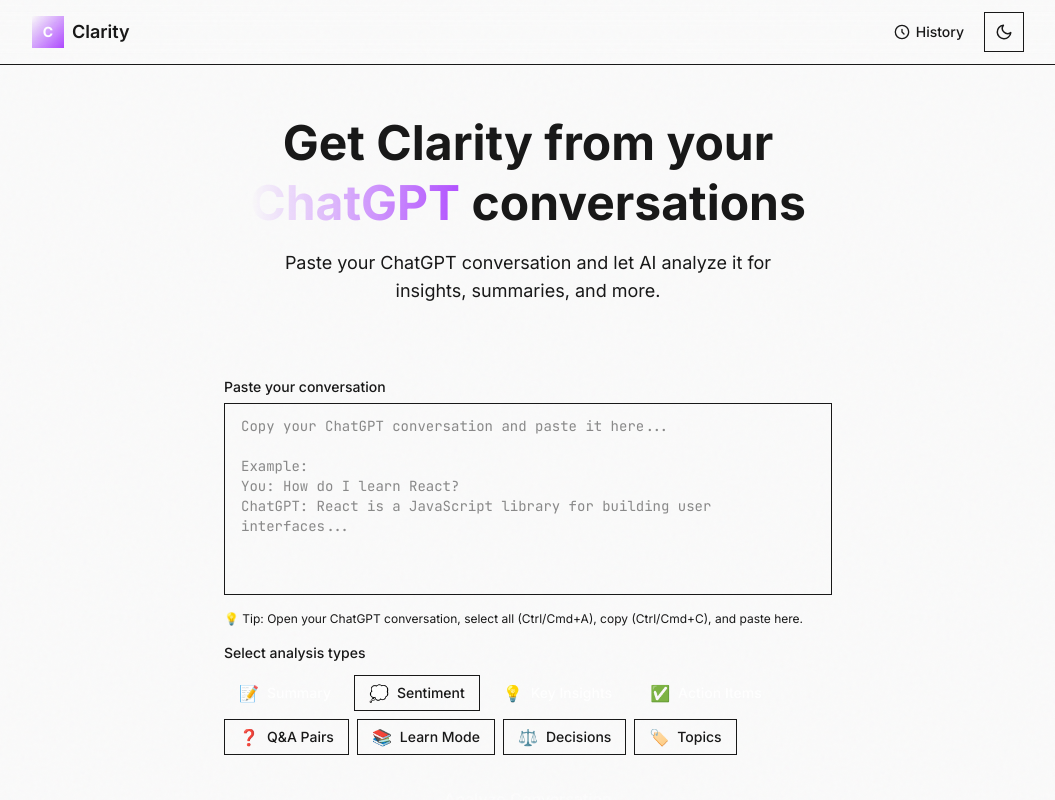
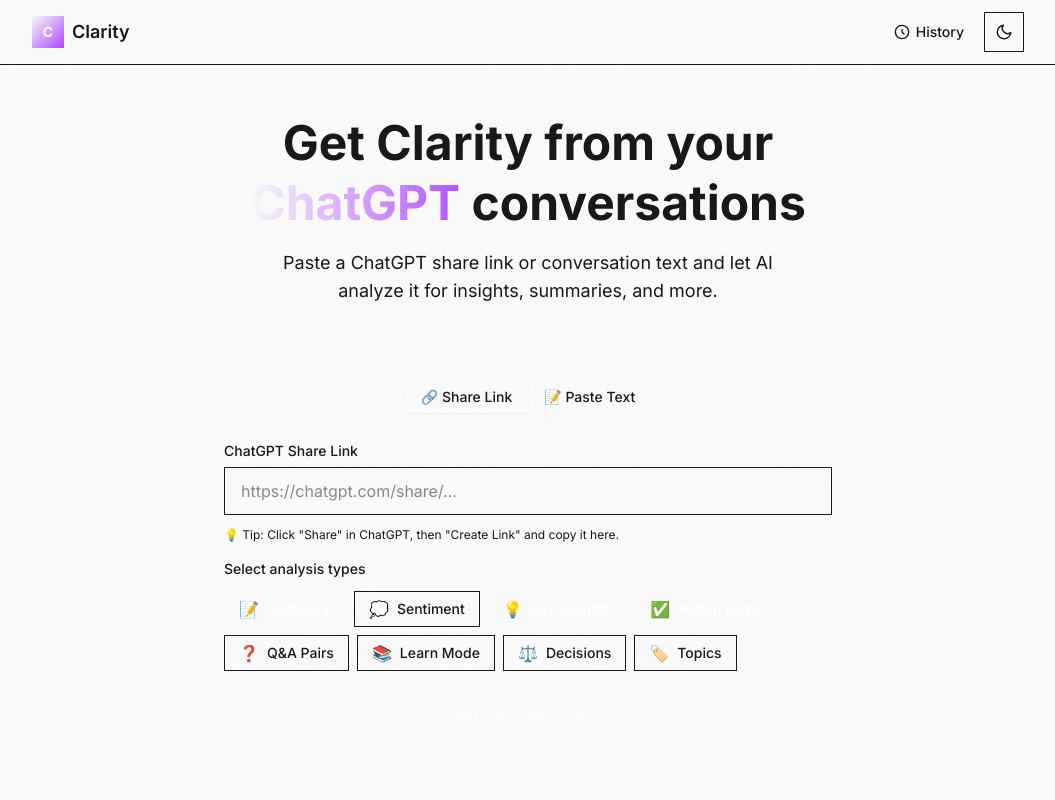
Before and after one commit to ankitzm/clarity, a React (Vite) app: page / in a window 1280 px wide. Shown: the top 800 px of the page, without its empty margins (112-1167 px from the left). Built offline with nearby package versions, Linux system fonts and the light colour scheme.

Commit message:
feat: Add support for analyzing ChatGPT conversations via share links or pasted text, and improve local Chromium path detection.

```diff
--- a/src/components/features/InputSection.tsx
+++ b/src/components/features/InputSection.tsx
@@ -1,14 +1,17 @@
 import { useState, useCallback } from 'react';
-import { Button, Card, Chip } from '../ui';
+import { Button, Input, Card, Chip } from '../ui';
 import { ANALYSIS_TYPES, ANALYSIS_TYPE_KEYS } from '../../config/analysisTypes';
+import { validateChatGPTLink } from '../../services/chatgptParser';
 import type { AnalysisTypeKey } from '../../types';
 
 interface InputSectionProps {
-    onAnalyze: (text: string, types: AnalysisTypeKey[]) => void;
+    onAnalyze: (input: string, types: AnalysisTypeKey[]) => void;
     isLoading?: boolean;
 }
 
 export function InputSection({ onAnalyze, isLoading = false }: InputSectionProps) {
+    const [inputMode, setInputMode] = useState<'url' | 'text'>('url');
+    const [url, setUrl] = useState('');
     const [conversationText, setConversationText] = useState('');
     const [selectedTypes, setSelectedTypes] = useState<AnalysisTypeKey[]>(['summary', 'insights', 'actions']);
     const [error, setError] = useState<string | undefined>();
@@ -22,32 +25,52 @@
     }, []);
 
     const handleSubmit = useCallback(() => {
-        // Validate text
+        let inputToAnalyze = '';
+
+        if (inputMode === 'url') {
+            const validation = validateChatGPTLink(url);
+            if (!validation.valid) {
+                setError(validation.error);
+                return;
+            }
+            inputToAnalyze = url;
+        } else {
             const trimmedText = conversationText.trim();
             if (!trimmedText) {
                 setError('Please paste your ChatGPT conversation');
                 return;
             }
-
             if (trimmedText.length < 50) {
                 setError('The conversation seems too short. Please paste the full conversation.');
                 return;
             }
+            inputToAnalyze = trimmedText;
+        }
 
-        // Validate selection
         if (selectedTypes.length === 0) {
             setError('Please select at least one analysis type');
             return;
         }
 
         setError(undefined);
-        onAnalyze(trimmedText, selectedTypes);
-    }, [conversationText, selectedTypes, onAnalyze]);
+        onAnalyze(inputToAnalyze, selectedTypes);
+    }, [url, conversationText, inputMode, selectedTypes, onAnalyze]);
+
+    const handleUrlChange = useCallback((e: React.ChangeEvent<HTMLInputElement>) => {
+        setUrl(e.target.value);
+        if (error) setError(undefined);
+    }, [error]);
 
     const handleTextChange = useCallback((e: React.ChangeEvent<HTMLTextAreaElement>) => {
         setConversationText(e.target.value);
         if (error) setError(undefined);
     }, [error]);
+
+    const handleKeyDown = useCallback((e: React.KeyboardEvent<HTMLInputElement>) => {
+        if (e.key === 'Enter' && !isLoading) {
+            handleSubmit();
+        }
+    }, [handleSubmit, isLoading]);
 
     return (
         <div className="w-full max-w-2xl animate-slide-up">
@@ -59,26 +82,65 @@
                     conversations
                 </h1>
                 <p className="text-lg text-[--color-text-secondary] max-w-lg mx-auto">
-                    Paste your ChatGPT conversation and let AI analyze it for insights, summaries, and more.
+                    Paste a ChatGPT share link or conversation text and let AI analyze it for insights, summaries, and more.
                 </p>
             </div>
 
             {/* Input Card */}
             <Card variant="elevated" padding="lg" className="mb-6">
+                {/* Input Mode Toggle */}
+                <div className="flex justify-center mb-6">
+                    <div className="bg-[--color-surface-hover] p-1 rounded-[--radius-md] inline-flex">
+                        <button
+                            onClick={() => { setInputMode('url'); setError(undefined); }}
+                            className={`px-4 py-1.5 text-sm font-medium rounded-[--radius-sm] transition-all ${inputMode === 'url'
+                                    ? 'bg-[--color-surface] text-[--color-text-primary] shadow-sm'
+                                    : 'text-[--color-text-secondary] hover:text-[--color-text-primary]'
+                                }`}
+                        >
+                            🔗 Share Link
+                        </button>
+                        <button
+                            onClick={() => { setInputMode('text'); setError(undefined); }}
+                            className={`px-4 py-1.5 text-sm font-medium rounded-[--radius-sm] transition-all ${inputMode === 'text'
+                                    ? 'bg-[--color-surface] text-[--color-text-primary] shadow-sm'
+                                    : 'text-[--color-text-secondary] hover:text-[--color-text-primary]'
+                                }`}
+                        >
+                            📝 Paste Text
+                        </button>
+                    </div>
+                </div>
+
+                {inputMode === 'url' ? (
                     <div className="mb-4">
                         <label className="block text-sm font-medium text-[--color-text-primary] mb-1.5">
-                        Paste your conversation
+                            ChatGPT Share Link
+                        </label>
+                        <Input
+                            placeholder="https://chatgpt.com/share/..."
+                            value={url}
+                            onChange={handleUrlChange}
+                            onKeyDown={handleKeyDown}
+                            error={error}
+                            disabled={isLoading}
+                            className="mb-1"
+                        />
+                        <p className="mt-2 text-xs text-[--color-text-tertiary]">
+                            💡 Tip: Click "Share" in ChatGPT, then "Create Link" and copy it here.
+                        </p>
+                    </div>
+                ) : (
+                    <div className="mb-4">
+                        <label className="block text-sm font-medium text-[--color-text-primary] mb-1.5">
+                            Conversation Text
                         </label>
                         <textarea
-                        placeholder="Copy your ChatGPT conversation and paste it here...
-
-Example:
-You: How do I learn React?
-ChatGPT: React is a JavaScript library for building user interfaces..."
+                            placeholder="Paste your conversation here..."
                             value={conversationText}
                             onChange={handleTextChange}
                             className={`
-              w-full h-48 px-4 py-3
+                                w-full h-40 px-4 py-3
                                 bg-[--color-surface] text-[--color-text-primary]
                                 border rounded-[--radius-md]
                                 placeholder:text-[--color-text-tertiary]
@@ -95,10 +157,8 @@
                         {error && (
                             <p className="mt-1.5 text-sm text-[--color-error]">{error}</p>
                         )}
-                    <p className="mt-2 text-xs text-[--color-text-tertiary]">
-                        💡 Tip: Open your ChatGPT conversation, select all (Ctrl/Cmd+A), copy (Ctrl/Cmd+C), and paste here.
-                    </p>
                     </div>
+                )}
 
                 {/* Analysis Type Selection */}
                 <div className="mb-5">
@@ -132,20 +192,17 @@
                 <Button
                     size="lg"
                     className="w-full"
-                    disabled={selectedTypes.length === 0 || !conversationText.trim() || isLoading}
+                    disabled={
+                        (inputMode === 'url' ? !url : !conversationText.trim()) ||
+                        selectedTypes.length === 0 ||
+                        isLoading
+                    }
                     isLoading={isLoading}
                     onClick={handleSubmit}
                 >
                     {isLoading ? 'Analyzing...' : 'Analyze Conversation'}
                 </Button>
             </Card>
-
-            {/* Character count */}
-            {conversationText && (
-                <p className="text-center text-sm text-[--color-text-tertiary]">
-                    {conversationText.length.toLocaleString()} characters
-                </p>
-            )}
         </div>
     );
 }
--- a/src/hooks/useAnalysis.ts
+++ b/src/hooks/useAnalysis.ts
@@ -11,7 +11,7 @@
     session: AnalysisSession | null;
     logs: LogEntry[];
     isLoading: boolean;
-    startAnalysis: (text: string, types: AnalysisTypeKey[]) => Promise<void>;
+    startAnalysis: (input: string, types: AnalysisTypeKey[]) => Promise<void>;
     reset: () => void;
 }
 
@@ -41,7 +41,7 @@
     }, []);
 
     const parseConversation = useCallback((text: string) => {
-        // Try to extract messages from the pasted text
+        // Try to extract messages from the text
         const messages: { role: 'user' | 'assistant'; content: string }[] = [];
 
         // Split by common patterns
@@ -57,14 +57,12 @@
             const assistantMatch = trimmedLine.match(/^(ChatGPT|Assistant|AI|GPT|Claude)[:：]/i);
 
             if (userMatch) {
-                // Save previous message
                 if (currentRole && currentContent.length > 0) {
                     messages.push({ role: currentRole, content: currentContent.join('\n').trim() });
                 }
                 currentRole = 'user';
                 currentContent = [trimmedLine.slice(userMatch[0].length).trim()];
             } else if (assistantMatch) {
-                // Save previous message
                 if (currentRole && currentContent.length > 0) {
                     messages.push({ role: currentRole, content: currentContent.join('\n').trim() });
                 }
@@ -75,12 +73,10 @@
             }
         }
 
-        // Save last message
         if (currentRole && currentContent.length > 0) {
             messages.push({ role: currentRole, content: currentContent.join('\n').trim() });
         }
 
-        // If no structured messages found, treat entire text as context
         if (messages.length === 0) {
             return {
                 parsed: false,
@@ -140,7 +136,6 @@
                         const parsed = JSON.parse(data);
                         if (parsed.content) {
                             content += parsed.content;
-                            // Update session with streaming content
                             setSession((prev) => {
                                 if (!prev) return prev;
                                 const existingResult = prev.results.find((r) => r.type === analysisType);
@@ -171,8 +166,23 @@
         return content;
     }, []);
 
-    const startAnalysis = useCallback(async (text: string, types: AnalysisTypeKey[]) => {
-        // Abort any previous analysis
+    const fetchConversation = useCallback(async (url: string, signal: AbortSignal) => {
+        const response = await fetch('/api/fetch-chat', {
+            method: 'POST',
+            headers: { 'Content-Type': 'application/json' },
+            body: JSON.stringify({ url }),
+            signal,
+        });
+
+        if (!response.ok) {
+            const errorData = await response.json().catch(() => ({}));
+            throw new Error(errorData.error || 'Failed to fetch conversation');
+        }
+
+        return response.json();
+    }, []);
+
+    const startAnalysis = useCallback(async (input: string, types: AnalysisTypeKey[]) => {
         if (abortControllerRef.current) {
             abortControllerRef.current.abort();
         }
@@ -182,19 +192,47 @@
         setLogs([]);
         setSession(null);
 
-        // Parse the conversation
-        const parsed = parseConversation(text);
-        const title = parsed.messages.length > 0
+        try {
+            let conversationData;
+            let conversationText = input;
+            const signal = abortControllerRef.current.signal;
+
+            // Check if input is a URL
+            const isUrl = input.includes('chatgpt.com/share/') || input.includes('https://');
+
+            if (isUrl) {
+                addLog('info', 'Fetching conversation from ChatGPT...');
+                const result = await fetchConversation(input, signal);
+
+                if (!result.success || !result.conversation) {
+                    throw new Error(result.error || 'Failed to load conversation');
+                }
+
+                conversationData = result.conversation;
+                if (conversationData.rawText) {
+                    conversationText = conversationData.rawText;
+                } else {
+                    conversationText = conversationData.messages
+                        .map((m: any) => `${m.role === 'user' ? 'You' : 'ChatGPT'}: ${m.content}`)
+                        .join('\n\n');
+                }
+                addLog('success', `Fetched "${conversationData.title}" (${conversationText.length} chars)`);
+            } else {
+                addLog('info', 'Processing provided text...');
+            }
+
+            const parsed = parseConversation(conversationText);
+            const title = conversationData?.title || (parsed.messages.length > 0
                 ? parsed.messages[0].content.slice(0, 50) + '...'
-            : 'Conversation Analysis';
+                : 'Conversation Analysis');
 
             const newSession: AnalysisSession = {
                 id: crypto.randomUUID(),
                 conversation: {
-                id: crypto.randomUUID(),
+                    id: conversationData?.id || crypto.randomUUID(),
                     title,
                     messages: parsed.messages,
-                url: '',
+                    url: conversationData?.url || '',
                     fetchedAt: new Date().toISOString(),
                 },
                 selectedTypes: types,
@@ -204,27 +242,25 @@
             };
             setSession(newSession);
 
-        try {
-            addLog('info', 'Starting analysis...');
-
             if (parsed.parsed) {
                 addLog('success', `Parsed ${parsed.messages.length} messages from conversation`);
             } else {
                 addLog('info', 'Processing as raw text (no structured messages detected)');
             }
 
-            // Run each analysis type
             const results: AnalysisResult[] = [];
 
             for (const type of types) {
+                if (signal.aborted) throw new DOMException('Aborted', 'AbortError');
+
                 const typeLabel = ANALYSIS_TYPES[type].label;
                 const analyzeLogId = addLog('processing', `Analyzing: ${typeLabel}...`).id;
 
                 try {
                     const content = await analyzeWithStreaming(
-                        text,
+                        conversationText,
                         type,
-                        abortControllerRef.current.signal
+                        signal
                     );
 
                     results.push({
@@ -238,7 +274,6 @@
                         message: `${typeLabel} analysis complete`
                     });
 
-                    // Update session with final result
                     setSession((prev) => prev ? {
                         ...prev,
                         results: prev.results.map((r) =>
@@ -284,7 +319,7 @@
         } finally {
             setIsLoading(false);
         }
-    }, [addLog, updateLog, parseConversation, analyzeWithStreaming]);
+    }, [addLog, updateLog, parseConversation, analyzeWithStreaming, fetchConversation]);
 
     const reset = useCallback(() => {
         if (abortControllerRef.current) {
```
Lines whose indentation alone changed are shown as unchanged.
